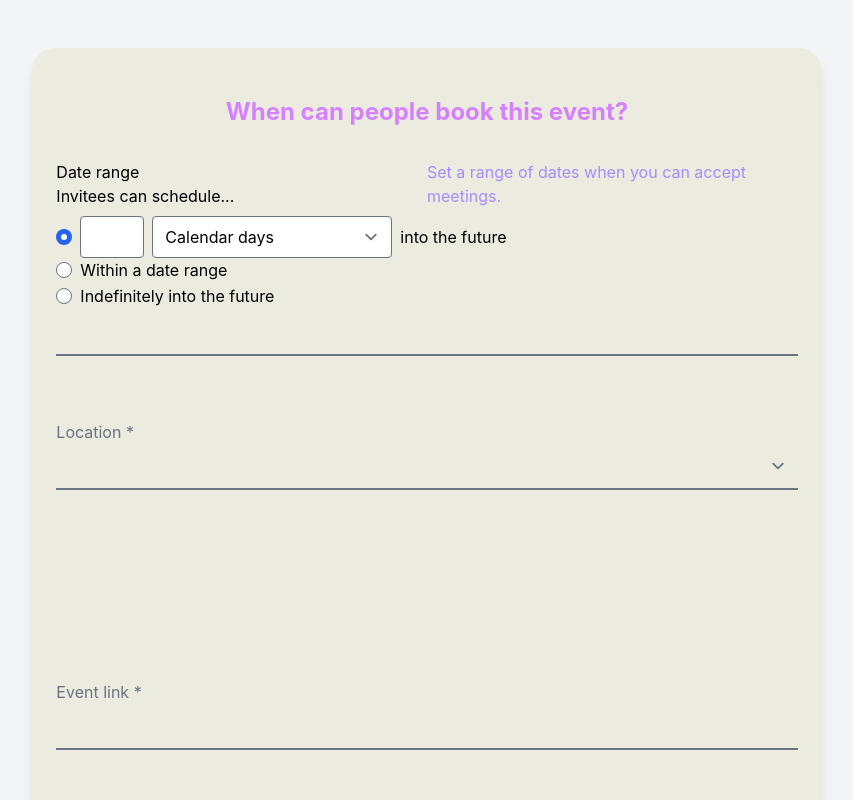
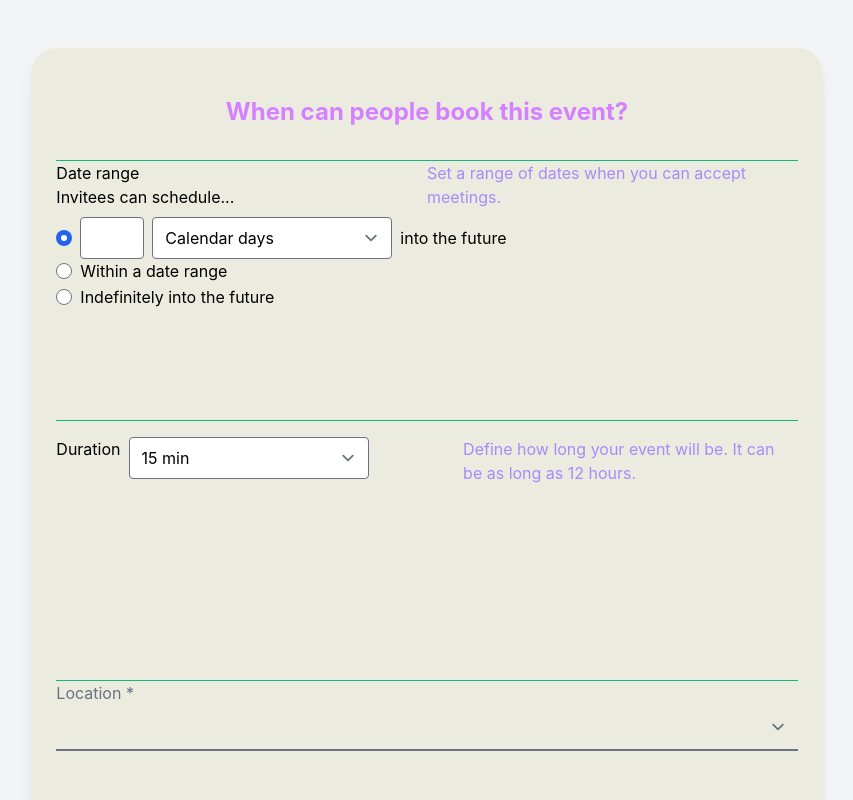
Before and after one commit to fe-bootcamp-2021/evently, a React (Create React App) app: page / in a window 1280 px wide. Shown: the top 800 px of the page, without its empty margins (213-1066 px from the left). Built offline with nearby package versions, Linux system fonts and the light colour scheme.

Commit message:
docs: add Duration component

```diff
--- /dev/null
+++ b/src/components/Duration/Duration.jsx
@@ -0,0 +1,21 @@
+export default function Duration() {
+  return (
+    <div class="flex pt-4">
+      <span>Duration</span>
+      <div class="flex-1 ml-2">
+        <label class="block">
+          <select class="form-select block w-60 rounded">
+            <option>15 min</option>
+            <option>30 min</option>
+            <option>45 min</option>
+            <option>60 min</option>
+            <option>Custom</option>
+          </select>
+        </label>
+      </div>
+      <p class="w-80 flex-1 text-purple-400">
+        Define how long your event will be. It can be as long as 12 hours.
+      </p>
+    </div>
+  );
+}
--- a/src/components/GroupEventPage/GroupEventSecondPage.jsx
+++ b/src/components/GroupEventPage/GroupEventSecondPage.jsx
@@ -2,12 +2,13 @@ import EventColors from "../EventColors/EventColors";
 import InputCKEditor from "../InputCKEditor/InputCKEditor";
 import classNames from "classnames/bind";
 import DataRange from "../DaveRange/DateRange";
+import  Duration  from "../Duration/Duration";
 
 const containerOneOnOne = classNames([
   "min-h-screen",
   "bg-gray-100",
   "p-0",
-  "sm:p-12",
+  "sm:p-12"
 ]);
 
 const card = classNames([
@@ -19,6 +20,8 @@ const card = classNames([
   "border-0",
   "shadow-lg",
   "sm:rounded-3xl",
+  'divide-y',
+  'divide-green-500'
 ]);
 
 const title = classNames([
@@ -92,13 +95,12 @@ export default function GroupEventSecondPage() {
         <h2 className={title}>When can people book this event?</h2>
         <div className={eventItems}>
           <DataRange />
-          <input
-            type="text"
-            name="name"
-            placeholder=" "
-            required
-            className={input}
-          />
+          <span className={errorMessage} id="error">
+            Event name is required
+          </span>
+        </div>
+        <div className={eventItems}>
+          <Duration />
           <span className={errorMessage} id="error">
             Event name is required
           </span>
```
